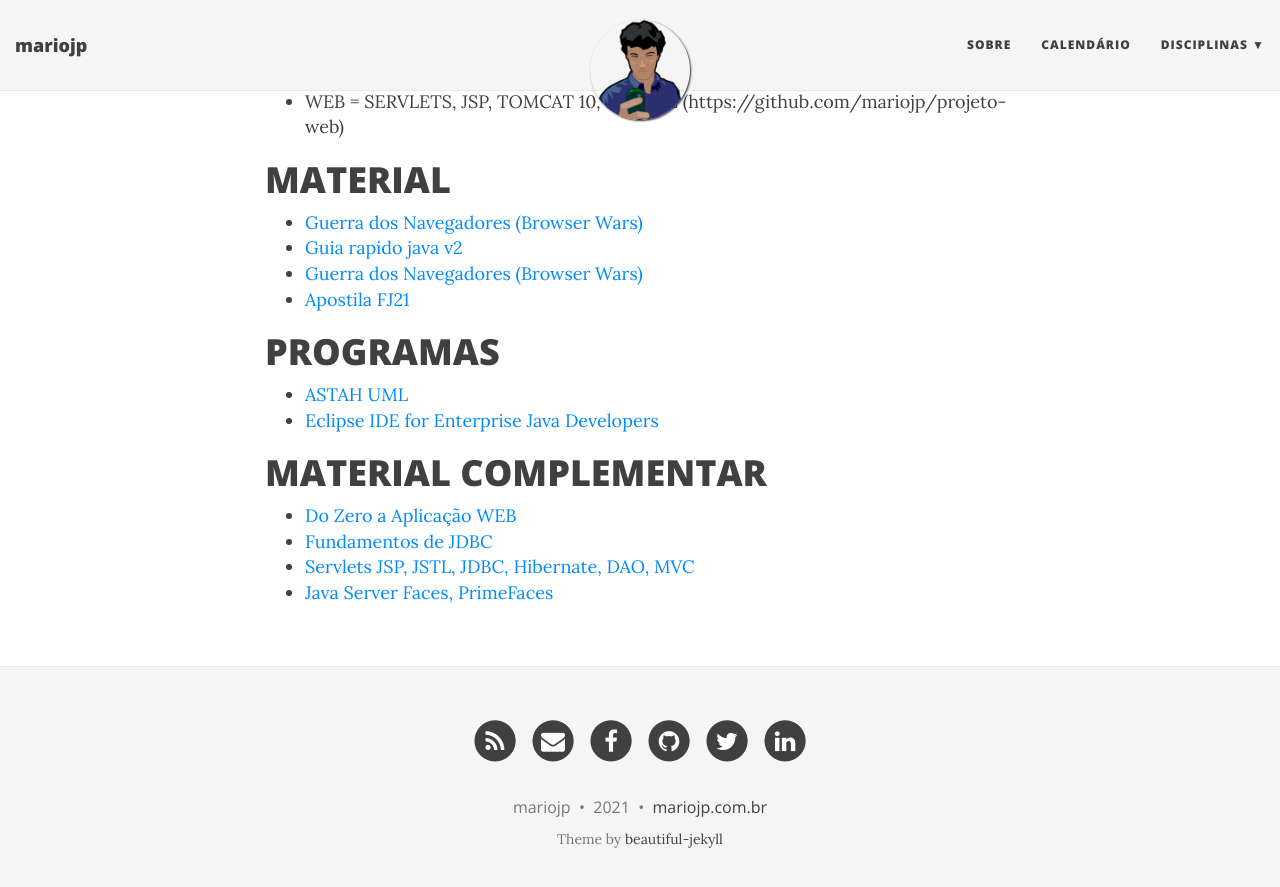
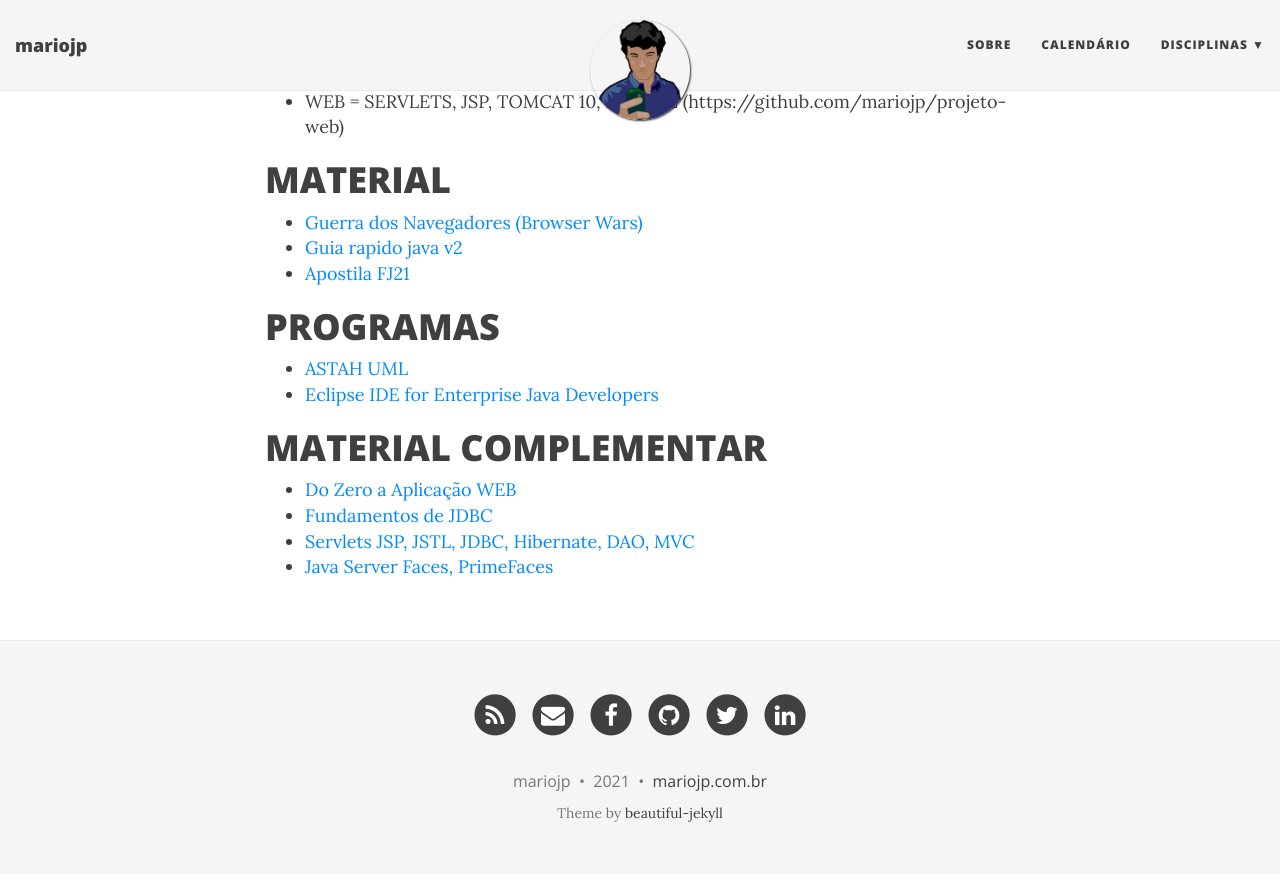
Before and after one commit to mariojp/mariojp.github.io, a Jekyll site: the page built from disciplina/programacao-web.md, in a window 1280 px wide and 900 px high, scrolled down 698 px. Shown: the top 887 px of the window. Built offline with Jekyll 4.4.1, drawn with Linux system fonts in a browser that asks for light colours; nearby versions of some CDN libraries.

Commit message:
Update programacao-web.md

```diff
--- a/disciplina/programacao-web.md
+++ b/disciplina/programacao-web.md
@@ -19,7 +19,6 @@ Esta disciplina visa apresentar os conceitos necessários para o desenvolvimento
 # MATERIAL
 - [Guerra dos Navegadores (Browser Wars) ](https://www.youtube.com/watch?v=PAIfVIl4onM)
 - [Guia rapido java v2](https://www.slideshare.net/mariojp/guia-rapido-java-v2)
-- [Guerra dos Navegadores (Browser Wars) ](https://www.youtube.com/watch?v=PAIfVIl4onM)
 - [Apostila FJ21 ](http://www.caelum.com.br/download/caelum-java-web-fj21.pdf)
 
 # PROGRAMAS
```
